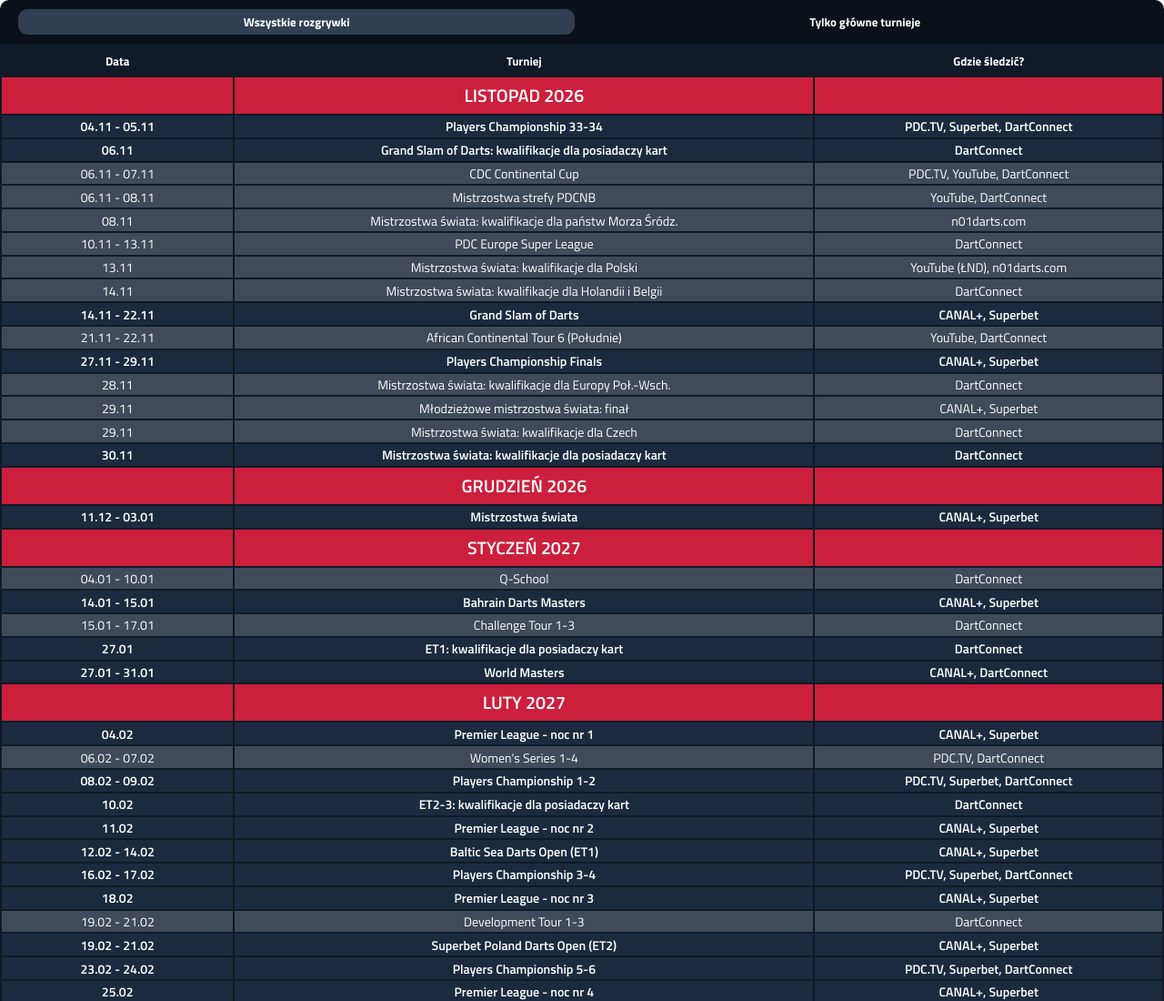
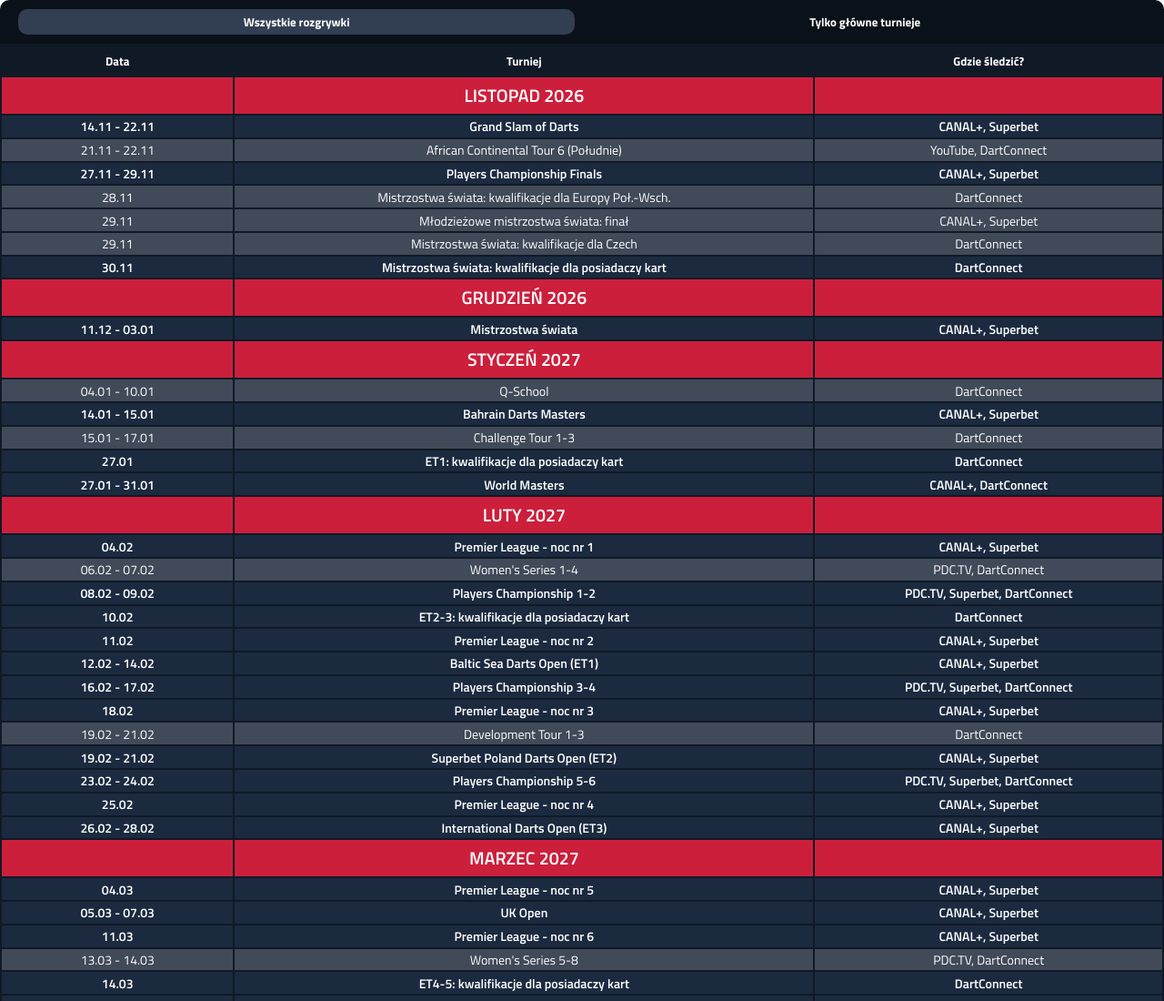
Before and after one commit to tprz2209/kalendarz-full, a plain HTML site: page index.html in a window 1280 px wide. Shown: the top 1100 px of the page at 91% size. Drawn offline with Linux system fonts and the light colour scheme.

Commit message:
Update index.html

```diff
--- a/index.html
+++ b/index.html
@@ -39,54 +39,6 @@
                     <td class="row-date"></td>
                     <td class="row-tournament">LISTOPAD 2026</td>
                     <td class="row-watch"></td>
-                </tr>
-
-                <tr scope="row" class="main-tour">
-                    <td class="row-date">04.11 - 05.11</td>
-                    <td class="row-tournament">Players Championship 33-34</td>
-                    <td class="row-watch">PDC.TV, Superbet, DartConnect</td>
-                </tr>
-
-                <tr scope="row" class="main-tour">
-                    <td class="row-date">06.11</td>
-                    <td class="row-tournament">Grand Slam of Darts: kwalifikacje dla posiadaczy kart</td>
-                    <td class="row-watch">DartConnect</td>
-                </tr>
-
-                <tr scope="row" class="other-tours">
-                    <td class="row-date">06.11 - 07.11</td>
-                    <td class="row-tournament">CDC Continental Cup</td>
-                    <td class="row-watch">PDC.TV, YouTube, DartConnect</td>
-                </tr>
-
-                <tr scope="row" class="other-tours">
-                    <td class="row-date">06.11 - 08.11</td>
-                    <td class="row-tournament">Mistrzostwa strefy PDCNB</td>
-                    <td class="row-watch">YouTube, DartConnect</td>
-                </tr>
-
-                <tr scope="row" class="other-tours">
-                    <td class="row-date">08.11</td>
-                    <td class="row-tournament">Mistrzostwa świata: kwalifikacje dla państw Morza Śródz.</td>
-                    <td class="row-watch">n01darts.com</td>
-                </tr>
-
-                <tr scope="row" class="other-tours">
-                    <td class="row-date">10.11 - 13.11</td>
-                    <td class="row-tournament">PDC Europe Super League</td>
-                    <td class="row-watch">DartConnect</td>
-                </tr>
-
-                <tr scope="row" class="other-tours">
-                    <td class="row-date">13.11</td>
-                    <td class="row-tournament">Mistrzostwa świata: kwalifikacje dla Polski</td>
-                    <td class="row-watch">YouTube (ŁND), n01darts.com</td>
-                </tr>
-
-                <tr scope="row" class="other-tours">
-                    <td class="row-date">14.11</td>
-                    <td class="row-tournament">Mistrzostwa świata: kwalifikacje dla Holandii i Belgii</td>
-                    <td class="row-watch">DartConnect</td>
                 </tr>
 
                 <tr scope="row" class="main-tour">
@@ -795,18 +747,6 @@
                 </tr>
 
                 <tr scope="row" class="main-tour">
-                    <td class="row-date">04.11 - 05.11</td>
-                    <td class="row-tournament">Players Championship 33-34</td>
-                    <td class="row-watch">PDC.TV, Superbet, DartConnect</td>
-                </tr>
-
-                <tr scope="row" class="main-tour">
-                    <td class="row-date">06.11</td>
-                    <td class="row-tournament">Grand Slam of Darts: kwalifikacje dla posiadaczy kart</td>
-                    <td class="row-watch">DartConnect</td>
-                </tr>
-
-                <tr scope="row" class="main-tour">
                     <td class="row-date">14.11 - 22.11</td>
                     <td class="row-tournament">Grand Slam of Darts</td>
                     <td class="row-watch">CANAL+, Superbet</td>
```
